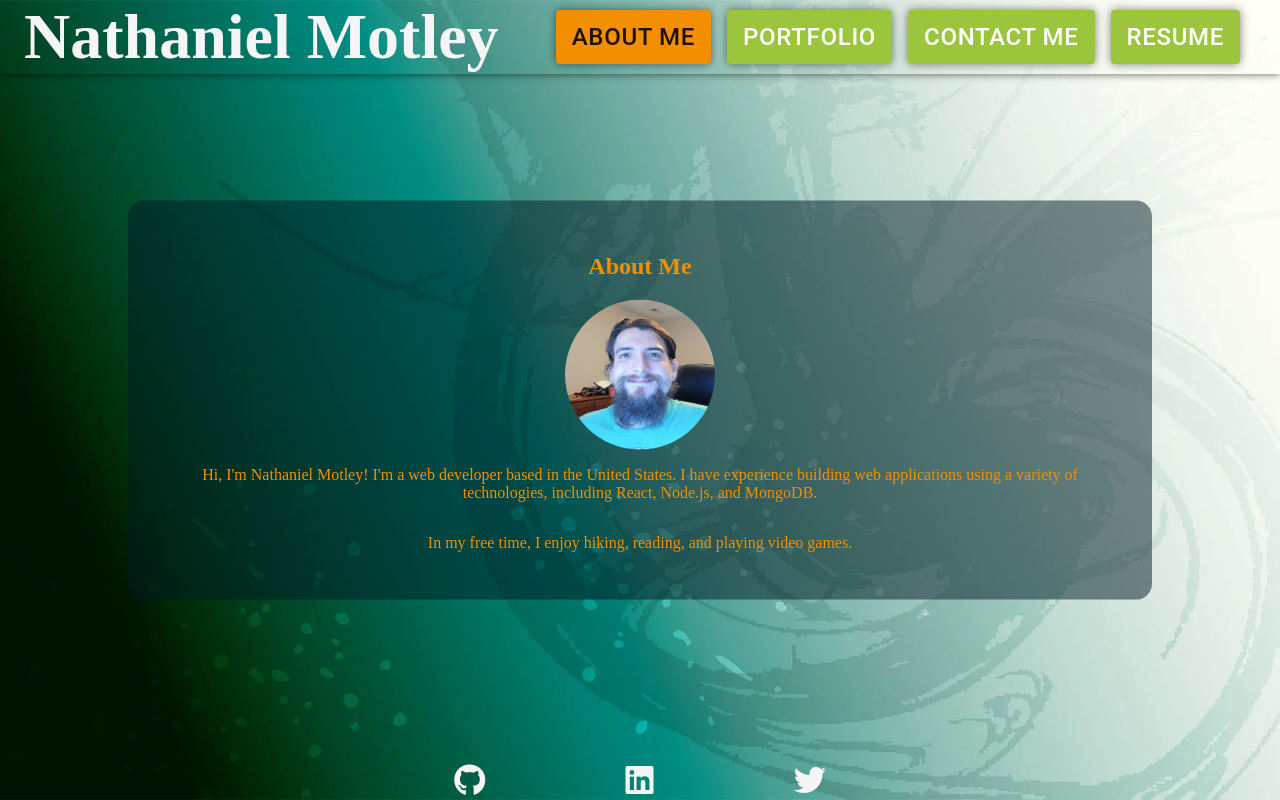
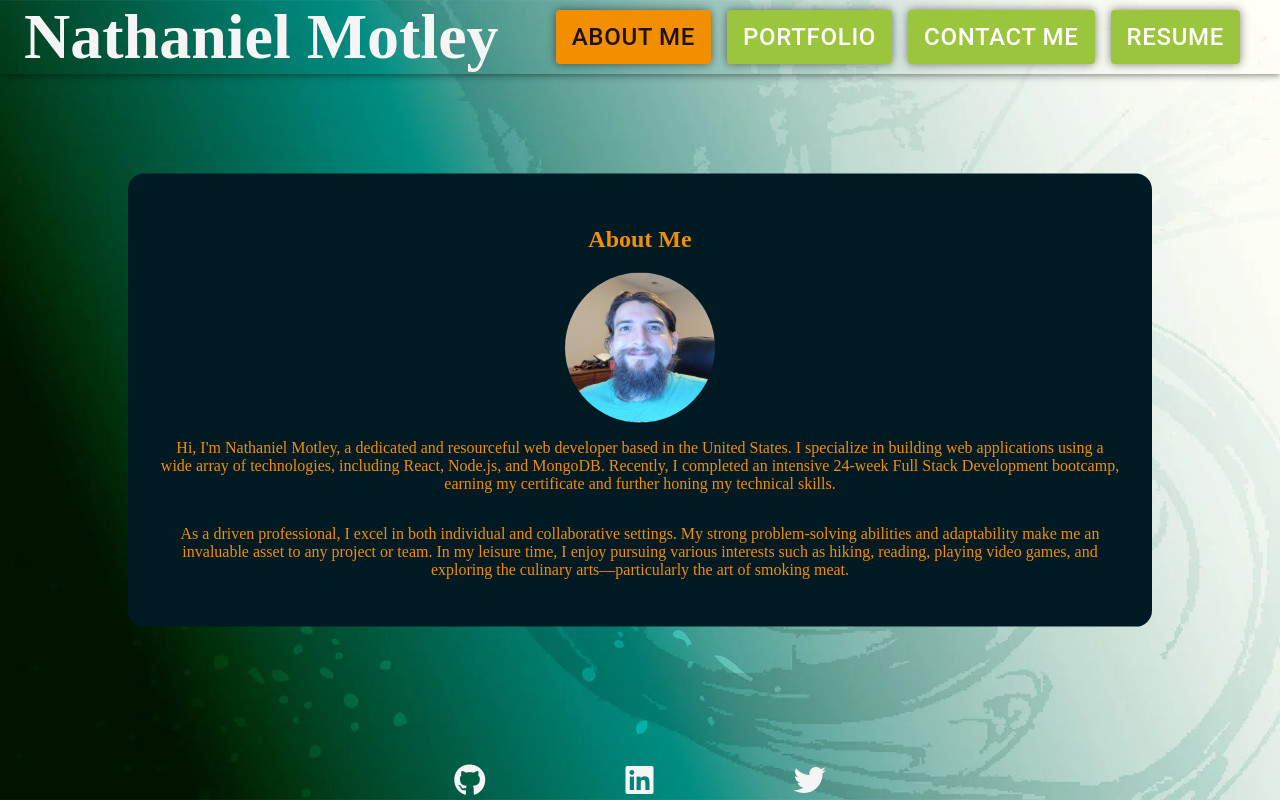
Before and after one commit to Nmotley92/react-portfolio, a React (Create React App) app in the folder my-portfolio/: page / in a window 1280 px wide. Built offline with nearby package versions, Linux system fonts and the light colour scheme.

Commit message:
Finished

```diff
--- a/my-portfolio/src/pages/About.js
+++ b/my-portfolio/src/pages/About.js
@@ -8,7 +8,7 @@ function About() {
   return (
     <section
       style={{
-        backgroundColor: `${theme.palette.primary.main}80`,
+        backgroundColor: `${theme.palette.primary.main}`,
         color: theme.palette.secondary.main,
         display: 'flex',
         flexDirection: 'column',
@@ -30,10 +30,10 @@ function About() {
         style={{ width: '150px', height: '150px', borderRadius: '50%' }}
       />
       <p style={{ textAlign: 'center' }}>
-        Hi, I'm Nathaniel Motley! I'm a web developer based in the United States. I have experience building web applications using a variety of technologies, including React, Node.js, and MongoDB.
+        Hi, I'm Nathaniel Motley, a dedicated and resourceful web developer based in the United States. I specialize in building web applications using a wide array of technologies, including React, Node.js, and MongoDB. Recently, I completed an intensive 24-week Full Stack Development bootcamp, earning my certificate and further honing my technical skills.
       </p>
       <p style={{ textAlign: 'center' }}>
-        In my free time, I enjoy hiking, reading, and playing video games.
+        As a driven professional, I excel in both individual and collaborative settings. My strong problem-solving abilities and adaptability make me an invaluable asset to any project or team. In my leisure time, I enjoy pursuing various interests such as hiking, reading, playing video games, and exploring the culinary arts—particularly the art of smoking meat.
       </p>
     </section>
   );
--- a/my-portfolio/src/pages/Contact.js
+++ b/my-portfolio/src/pages/Contact.js
@@ -35,7 +35,7 @@ function Contact() {
   return (
     <section
       style={{
-        backgroundColor: `${theme.palette.primary.main}80`,
+        backgroundColor: `${theme.palette.primary.main}`,
         color: theme.palette.secondary.main,
         padding: '2rem',
         borderRadius: '10px',
@@ -80,7 +80,7 @@ function Contact() {
             <textarea id="message" name="message" value={message} onChange={handleChange} style={{ verticalAlign: 'middle', marginLeft: '.5rem' }} required></textarea>
           </div>
           <div className="form-group" style={{ display: 'flex', justifyContent: 'center', marginTop: '1rem' }}>
-            <Button type="submit" variant="contained" color="primary">
+            <Button type="submit" variant="contained" color="secondary" style={{ color: 'whitesmoke' }}>
               Submit
             </Button>
           </div>
```
